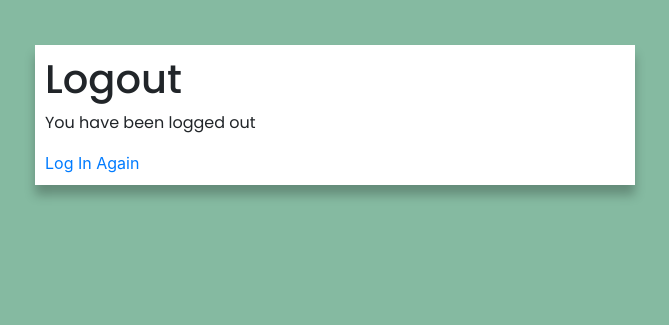
After one commit to lucaventrice/todo_drf, a Django app: page /logout/ in a window 1280 px wide. The commit adds this page. Shown: the top 325 px of the page, without its empty margins (305-974 px from the left). Run offline with Django 3.2, Linux system fonts and the light colour scheme; some libraries are stand-ins or nearby versions.

Commit message:
add logout page and button in list.html

```diff
--- a/frontend/static/frontend/css/main.css
+++ b/frontend/static/frontend/css/main.css
@@ -18,10 +18,18 @@ strike {
   margin: 0 auto;
   box-shadow: 0 10px 10px rgba(0, 0, 0, 0.25);
   background-color: #fff;
-  margin-top: 100px;
+  margin-top: 5px;
   margin-bottom: 100px;
   justify-content: space-around;
   align-items: flex-start;
+}
+
+#logout-container {
+  max-width: 600px;
+  margin: 0 auto;
+  margin-top: 90px;
+  display: flex;
+  justify-content: flex-end;
 }
 
 #form-wrapper {
--- a/frontend/templates/frontend/list.html
+++ b/frontend/templates/frontend/list.html
@@ -1,6 +1,12 @@
 {% extends 'frontend/base.html' %}
 {% load static %}
 {% block content %}
+
+<div class="container">
+    <div id="logout-container">
+        <a href="{% url 'logout' %}">Logout</a>
+    </div>
+</div>
 
 <div class="container">
     <div id="task-container">
--- a/todo_drf/urls.py
+++ b/todo_drf/urls.py
@@ -23,5 +23,6 @@ urlpatterns = [
     path('admin/', admin.site.urls),
     path('api/', include('api.urls')),
     path('login/', auth_views.LoginView.as_view(template_name='users/login.html'), name='login'),
+    path('logout/', auth_views.LogoutView.as_view(template_name='users/logout.html'), name='logout'),
     path('', include('frontend.urls')),
 ]
--- /dev/null
+++ b/users/templates/users/logout.html
@@ -0,0 +1,25 @@
+{% extends 'frontend/base.html' %} {% load static %} {% block content %}
+<header>
+    <style>
+        #task-container {
+            padding: 10px;
+        }
+
+        #form-wrapper {
+            border-bottom: 1px solid #85baa1;
+            background-color: #85baa1;
+        }
+    </style>
+</header>
+
+<div class="container">
+    <div id="form-wrapper">
+        <div id="task-container">
+            <h1>Logout</h1>
+            <p>You have been logged out</p>
+            <a href="{% url 'login' %}">Log In Again</a>
+        </div>
+    </div>
+</div>
+
+{% endblock content %}
```
